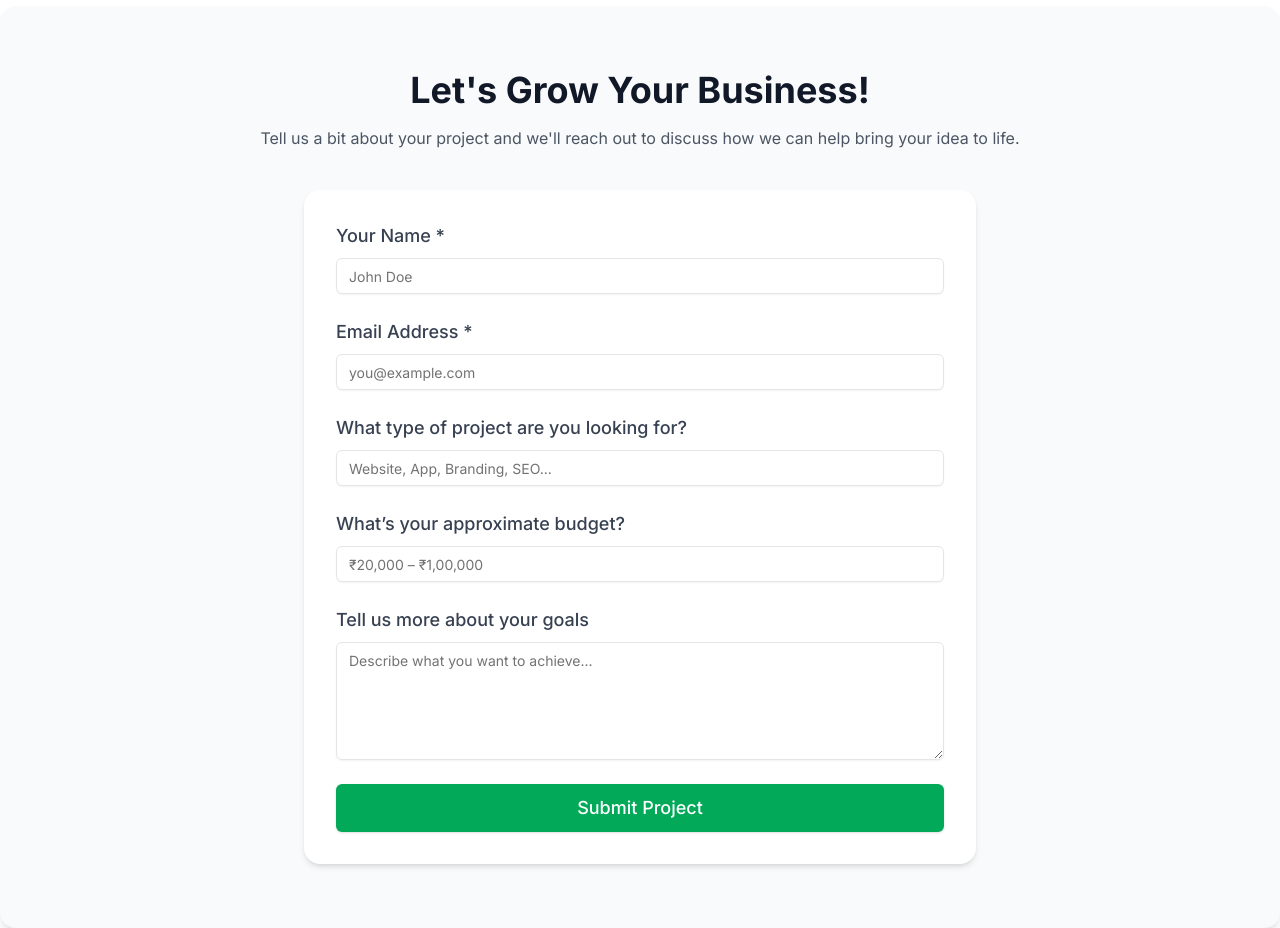
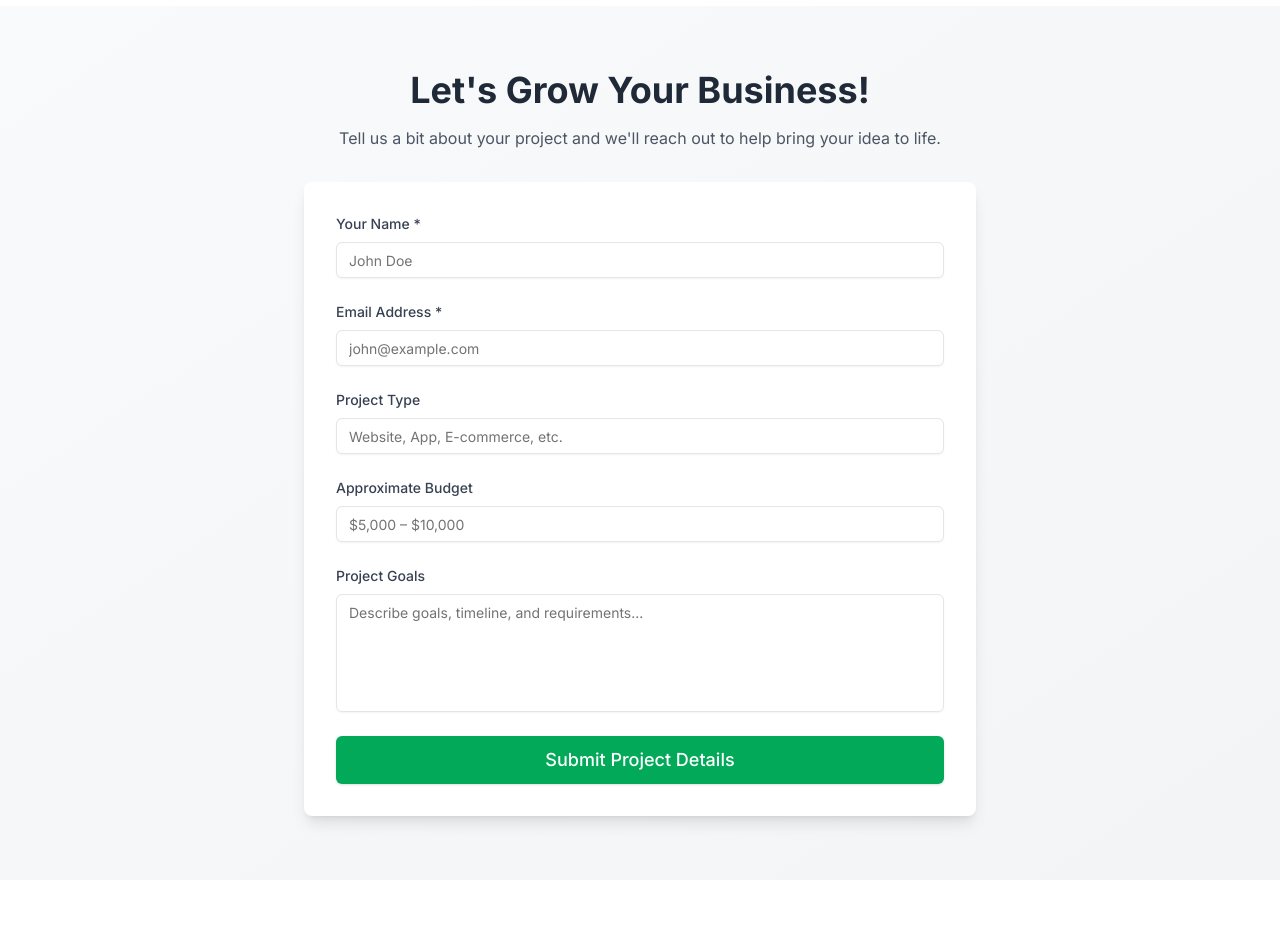
Before and after one commit to titus0709/webonRockPortfolio, a Next.js app: page /services/app-development in a window 1280 px wide. Shown: the part 4700-5628 px from the top of the page. After the commit the page ends 5580 px from the top, so only its background shows below. Built offline with nearby package versions, Linux system fonts and the light colour scheme.

Commit message:
updated the form

```diff
--- a/src/components/StartProject.tsx
+++ b/src/components/StartProject.tsx
@@ -5,92 +5,169 @@ import { Button } from "@/components/ui/button";
 import { Input } from "@/components/ui/input";
 import { Textarea } from "@/components/ui/textarea";
 
+type Status = "" | "sending" | "success" | "error";
+
 export default function StartProject() {
-  const [status, setStatus] = useState<"" | "sending" | "success" | "error">("");
-  const formRef = useRef<HTMLFormElement | null>(null);
+  const [status, setStatus] = useState<Status>("");
+  const formRef = useRef<HTMLFormElement>(null);
 
   const handleSubmit = async (e: React.FormEvent<HTMLFormElement>) => {
     e.preventDefault();
     setStatus("sending");
 
-    // prefer the ref (safe across awaits) but fall back to event.currentTarget
-    const formEl = formRef.current ?? (e.currentTarget as HTMLFormElement);
+    const formEl = formRef.current;
+    if (!formEl) return;
 
-    // build payload
-    const payload = Object.fromEntries(new FormData(formEl).entries()) as Record<string, any>;
-    payload.source = typeof window !== "undefined" ? window.location.href : "";
+    const formData = new FormData(formEl);
+
+    const name = formData.get("name") as string;
+    const email = formData.get("email") as string;
+    const projectType = (formData.get("projectType") as string) || "Not specified";
+    const budget = (formData.get("budget") as string) || "Not specified";
+    const goals = (formData.get("goals") as string) || "Not specified";
+
+    const message = `🚀 New Project Inquiry
+
+👤 Name: ${name}
+📧 Email: ${email}
+💼 Project Type: ${projectType}
+💰 Budget: ${budget}
+📝 Goals: ${goals}
+
+Sent from: ${window.location.href}`;
+
+    const whatsappNumber = "919566515735";
+    const whatsappURL = `https://wa.me/${whatsappNumber}?text=${encodeURIComponent(
+      message
+    )}`;
 
     try {
-      const res = await fetch("/api/contact", {
-        method: "POST",
-        headers: { "Content-Type": "application/json" },
-        body: JSON.stringify(payload),
-      });
+      window.open(whatsappURL, "_blank");
+      setStatus("success");
+      formEl.reset();
 
-      const data = await res.json().catch(() => ({}));
-      if (res.ok && data.status === "success") {
-        setStatus("success");
-        formEl.reset(); // safe because we kept the reference
-      } else {
-        console.error("Proxy/upstream error:", data);
-        setStatus("error");
-      }
-    } catch (err) {
-      console.error("Network error:", err);
+      setTimeout(() => setStatus(""), 5000);
+    } catch (error) {
+      console.error("WhatsApp open error:", error);
       setStatus("error");
     }
   };
 
   return (
-    <section id="startproject" className="bg-gray-50 py-16 px-6 md:px-12 lg:px-20 shadow-lg rounded-2xl">
-      <div className="max-w-3xl mx-auto text-center">
-        <h2 className="text-3xl md:text-4xl font-bold mb-4 text-gray-900">Let's Grow Your Business!</h2>
-        <p className="text-gray-600 mb-10">Tell us a bit about your project and we'll reach out to discuss how we can help bring your idea to life.</p>
-      </div>
+    <section className="py-16 px-6 bg-gradient-to-br from-gray-50 to-gray-100">
+      <div className="max-w-2xl mx-auto">
+        <h2 className="text-4xl font-bold text-center mb-4 text-gray-800">
+          Let&apos;s Grow Your Business!
+        </h2>
+
+        <p className="text-center text-gray-600 mb-8">
+          Tell us a bit about your project and we&apos;ll reach out to help bring
+          your idea to life.
+        </p>
 
         <form
           ref={formRef}
           onSubmit={handleSubmit}
-        className="max-w-2xl mx-auto grid gap-6 bg-white p-8 rounded-2xl shadow-md"
+          className="bg-white p-8 rounded-lg shadow-lg space-y-6"
         >
+          {/* Name */}
           <div>
-          <label className="block text-lg font-medium text-gray-700 mb-2">Your Name *</label>
-          <Input name="name" type="text" required placeholder="John Doe" />
+            <label className="block text-sm font-medium text-gray-700 mb-2">
+              Your Name *
+            </label>
+            <Input
+              name="name"
+              required
+              placeholder="John Doe"
+            />
           </div>
 
+          {/* Email */}
           <div>
-          <label className="block text-lg font-medium text-gray-700 mb-2">Email Address *</label>
-          <Input name="email" type="email" required placeholder="you@example.com" />
+            <label className="block text-sm font-medium text-gray-700 mb-2">
+              Email Address *
+            </label>
+            <Input
+              name="email"
+              type="email"
+              required
+              placeholder="john@example.com"
+            />
           </div>
 
+          {/* Project Type */}
           <div>
-          <label className="block text-lg font-medium text-gray-700 mb-2">What type of project are you looking for?</label>
-          <Input name="project_type" type="text" placeholder="Website, App, Branding, SEO..." />
+            <label className="block text-sm font-medium text-gray-700 mb-2">
+              Project Type
+            </label>
+            <Input
+              name="projectType"
+              placeholder="Website, App, E-commerce, etc."
+            />
           </div>
 
+          {/* Budget */}
           <div>
-          <label className="block text-lg font-medium text-gray-700 mb-2">What’s your approximate budget?</label>
-          <Input name="budget" type="text" placeholder="₹20,000 – ₹1,00,000" />
+            <label className="block text-sm font-medium text-gray-700 mb-2">
+              Approximate Budget
+            </label>
+            <Input
+              name="budget"
+              placeholder="$5,000 – $10,000"
+            />
           </div>
 
+          {/* Goals */}
           <div>
-          <label className="block text-lg font-medium text-gray-700 mb-2">Tell us more about your goals</label>
-          <Textarea name="details" placeholder="Describe what you want to achieve..." rows={5} />
+            <label className="block text-sm font-medium text-gray-700 mb-2">
+              Project Goals
+            </label>
+            <Textarea
+              name="goals"
+              rows={5}
+              placeholder="Describe goals, timeline, and requirements..."
+              className="resize-none"
+            />
           </div>
 
-        <Button type="submit" disabled={status === "sending"} className="w-full bg-[#01A959] hover:bg-[#018f4d] text-white py-6 text-lg">
-          {status === "sending" ? "Sending..." : "Submit Project"}
+          {/* Submit */}
+          <Button
+            type="submit"
+            disabled={status === "sending"}
+            className="w-full bg-[#01A959] hover:bg-[#018f4d] text-white py-6 text-lg"
+          >
+            {status === "sending"
+              ? "Opening WhatsApp..."
+              : "Submit Project Details"}
           </Button>
 
-        {status === "success" && <p className="text-green-600 text-center font-medium">✅ Thanks! We'll get in touch soon.</p>}
+          {/* Success */}
+          {status === "success" && (
+            <p className="text-green-600 text-center font-medium">
+              ✅ WhatsApp opened. Please send the message to complete your inquiry.
+            </p>
+          )}
+
+          {/* Error */}
           {status === "error" && (
             <div className="text-center">
-            <p className="text-red-600 font-medium">❌ Something went wrong. Please try again later.</p>
-            <p className="text-gray-600">Contact Us at</p>
-            <a href="mailto:buildwithwebonrock@gmail.com" className="text-gray-600">buildwithwebonrock@gmail.com</a>
+              <p className="text-red-600 font-medium">
+                ❌ Unable to open WhatsApp.
+              </p>
+              <p className="text-gray-600 mt-2">Contact us directly:</p>
+
+              <a
+                href="https://wa.me/919566515735"
+                target="_blank"
+                rel="noopener noreferrer"
+                className="text-[#01A959] font-medium hover:underline"
+              >
+                +91 95665 15735
+              </a>
             </div>
           )}
         </form>
+      </div>
     </section>
   );
 }
```
Lines whose indentation alone changed are shown as unchanged.
